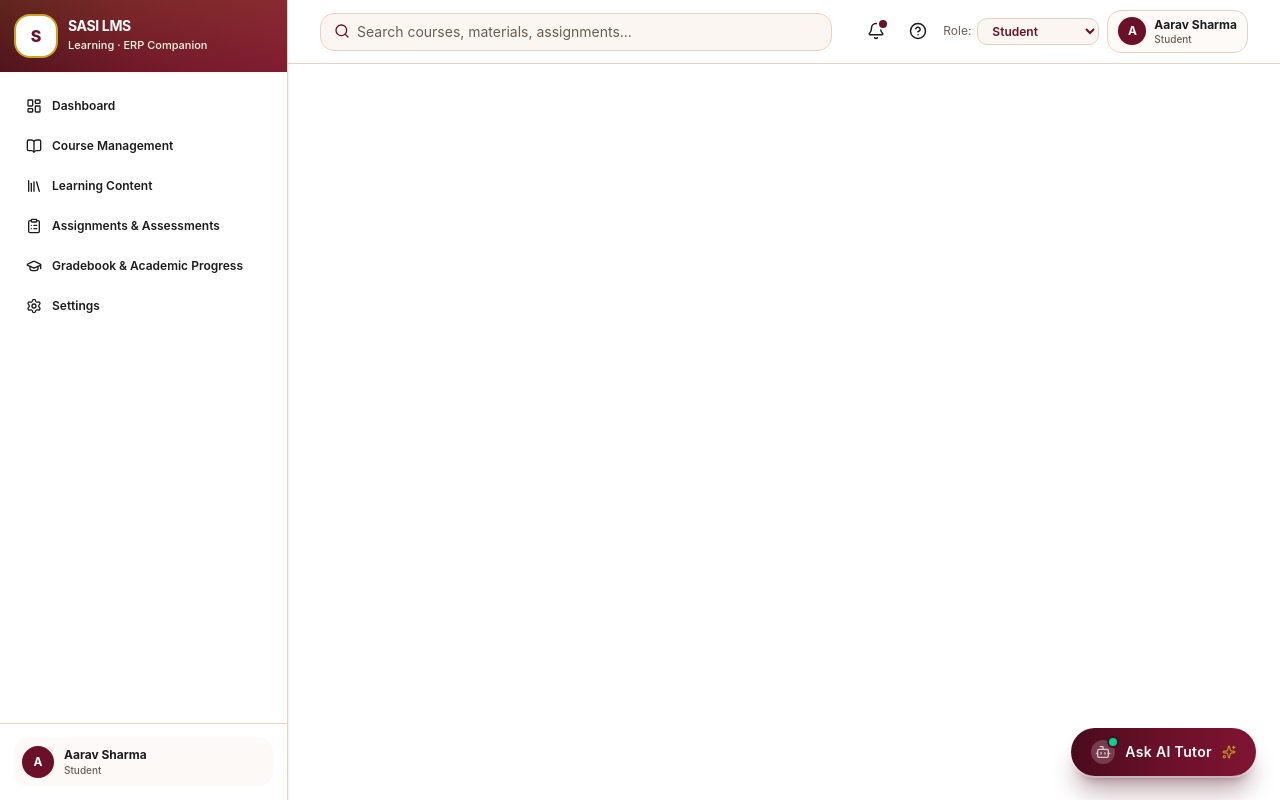
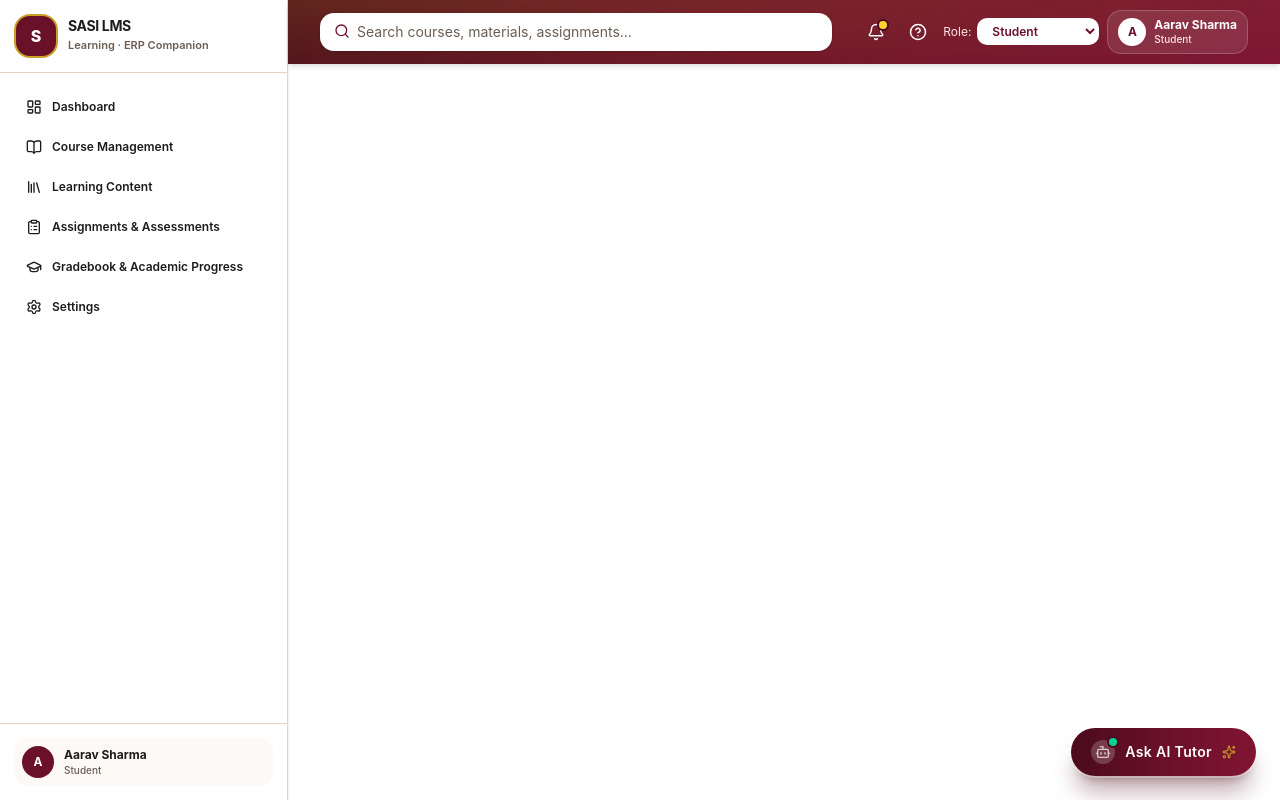
Before and after one commit to AjayKumarbadam/lms-prototype, a React (Vite) app: page /lms in a window 1280 px wide. Built offline with nearby package versions, Linux system fonts and the light colour scheme.

Commit message:
style: white sidebar with border and burgundy main navbar

```diff
--- a/src/components/layout/AppShell.tsx
+++ b/src/components/layout/AppShell.tsx
@@ -61,28 +61,28 @@ export function AppShell() {
         />
       )}
 
-      {/* 2. Side Dashboard (Sidebar) - Desktop Sticky & Mobile Drawer */}
+      {/* 2. Side Dashboard (Sidebar) - Desktop Sticky & Mobile Drawer (Single White Theme) */}
       <aside
-        className={`fixed inset-y-0 left-0 z-50 flex h-screen w-72 shrink-0 flex-col border-r border-border bg-card shadow-sm transition-transform duration-200 lg:sticky lg:top-0 lg:z-30 lg:translate-x-0 ${
+        className={`fixed inset-y-0 left-0 z-50 flex h-screen w-72 shrink-0 flex-col border-r border-border bg-white shadow-sm transition-transform duration-200 lg:sticky lg:top-0 lg:z-30 lg:translate-x-0 ${
           menu ? 'translate-x-0' : '-translate-x-full lg:translate-x-0'
         }`}
       >
-        {/* SASI LMS Brand Header integrated directly into the Side Dashboard */}
-        <div className="nav-glow flex items-center justify-between px-4 py-4 text-white shadow-xs">
+        {/* SASI LMS Brand Header in Single White Color with Border */}
+        <div className="flex items-center justify-between border-b border-border bg-white px-4 py-4">
           <div className="flex items-center gap-3">
-            <div className="grid h-10 w-10 shrink-0 place-items-center rounded-xl bg-white text-base font-extrabold text-brand shadow-sm ring-2 ring-brand-gold">
+            <div className="grid h-10 w-10 shrink-0 place-items-center rounded-xl bg-brand text-base font-extrabold text-white shadow-sm ring-2 ring-brand-gold">
               S
             </div>
             <div className="min-w-0">
-              <h2 className="text-sm font-bold leading-none tracking-tight text-white">SASI LMS</h2>
-              <p className="mt-1 text-[11px] font-medium text-brand-gold-soft truncate">
+              <h2 className="text-sm font-bold leading-none tracking-tight text-text-heading">SASI LMS</h2>
+              <p className="mt-1 text-[11px] font-semibold text-muted-foreground truncate">
                 Learning · ERP Companion
               </p>
             </div>
           </div>
           <button
             onClick={() => setMenu(false)}
-            className="rounded-lg p-1.5 text-white/80 hover:bg-white/10 lg:hidden"
+            className="rounded-lg p-1.5 text-muted-foreground hover:bg-secondary lg:hidden"
             aria-label="Close menu"
           >
             <X size={18} />
@@ -90,7 +90,7 @@ export function AppShell() {
         </div>
 
         {/* Sidebar Nav Links */}
-        <nav className="flex-1 space-y-1 overflow-y-auto px-3 py-4">
+        <nav className="flex-1 space-y-1 overflow-y-auto bg-white px-3 py-4">
           {nav.map((item) => (
             <NavLink
               key={item.to}
@@ -111,7 +111,7 @@ export function AppShell() {
         </nav>
 
         {/* Sidebar Footer User Info */}
-        <div className="border-t border-border p-3.5">
+        <div className="border-t border-border bg-white p-3.5">
           <button
             type="button"
             onClick={() => setProfile(true)}
@@ -130,11 +130,11 @@ export function AppShell() {
 
       {/* 3. Main Dashboard Area - Starts with Search Bar Header */}
       <div className="flex-1 min-w-0 flex flex-col min-h-screen bg-background">
-        {/* Main Dashboard Sticky Header Starting with Search Bar */}
-        <header className="sticky top-0 z-30 flex h-16 items-center justify-between gap-4 border-b border-border bg-card/90 px-4 backdrop-blur-md lg:px-8">
+        {/* Main Dashboard Sticky Header with Brand Burgundy Color (nav-glow) */}
+        <header className="nav-glow sticky top-0 z-30 flex h-16 items-center justify-between gap-4 px-4 text-white shadow-md lg:px-8">
           {/* Mobile Menu Toggle Button */}
           <button
-            className="rounded-lg p-2 text-foreground hover:bg-secondary lg:hidden"
+            className="rounded-lg p-2 text-white hover:bg-white/10 lg:hidden"
             onClick={() => setMenu(true)}
             aria-label="Open menu"
           >
@@ -148,7 +148,7 @@ export function AppShell() {
               value={q}
               onChange={(e) => setQ(e.target.value)}
               placeholder="Search courses, materials, assignments..."
-              className="w-full rounded-xl border border-border bg-input-background py-2 pl-9 pr-8 text-xs text-foreground placeholder:text-muted-foreground transition focus:border-brand focus:bg-card focus:outline-none focus:ring-2 focus:ring-brand-gold/40 sm:text-sm"
+              className="w-full rounded-xl border border-white/20 bg-white py-2 pl-9 pr-8 text-xs text-foreground placeholder:text-muted-foreground shadow-sm transition focus:outline-none focus:ring-2 focus:ring-brand-gold sm:text-sm"
             />
             {q && (
               <button
@@ -181,18 +181,18 @@ export function AppShell() {
           {/* Right Header Controls: Notifications, Help, Role Selector, User Profile */}
           <div className="flex items-center gap-1.5 sm:gap-2">
             <button
-              className="relative rounded-lg p-2 text-foreground hover:bg-secondary transition"
+              className="relative rounded-lg p-2 text-white hover:bg-white/10 transition"
               onClick={() => setNotes(true)}
               aria-label="Notifications"
             >
               <Bell size={18} />
               {unread > 0 && (
-                <span className="absolute right-1.5 top-1.5 h-2 w-2 rounded-full bg-brand ring-2 ring-card" />
+                <span className="absolute right-1.5 top-1.5 h-2 w-2 rounded-full bg-amber-300 ring-2 ring-brand-dark" />
               )}
             </button>
 
             <button
-              className="rounded-lg p-2 text-foreground hover:bg-secondary transition"
+              className="rounded-lg p-2 text-white hover:bg-white/10 transition"
               onClick={() => setHelp(true)}
               aria-label="Help"
             >
@@ -201,9 +201,9 @@ export function AppShell() {
 
             {/* Role Switcher Dropdown */}
             <div className="hidden items-center gap-1.5 sm:flex">
-              <span className="text-xs text-muted-foreground">Role:</span>
+              <span className="text-xs text-rose-100">Role:</span>
               <select
-                className="rounded-lg border border-border bg-secondary px-2.5 py-1 text-xs font-semibold text-brand transition focus:border-brand focus:outline-none"
+                className="rounded-lg border border-white/20 bg-white px-2.5 py-1 text-xs font-semibold text-brand shadow-xs transition focus:outline-none"
                 value={state.role}
                 onChange={(e) => {
                   dispatch({ type: 'SET_ROLE', role: e.target.value as Role })
@@ -218,15 +218,15 @@ export function AppShell() {
 
             {/* Profile Avatar Trigger */}
             <button
-              className="flex items-center gap-2 rounded-xl border border-border bg-secondary/50 px-2.5 py-1.5 transition hover:bg-secondary"
+              className="flex items-center gap-2 rounded-xl border border-white/20 bg-white/10 px-2.5 py-1.5 backdrop-blur-sm transition hover:bg-white/15"
               onClick={() => setProfile(true)}
             >
-              <span className="grid h-7 w-7 place-items-center rounded-full bg-brand text-xs font-bold text-white shadow-xs">
+              <span className="grid h-7 w-7 place-items-center rounded-full bg-white text-xs font-bold text-brand shadow-xs">
                 {me?.name.slice(0, 1)}
               </span>
               <span className="hidden text-left text-xs sm:block">
-                <span className="block font-bold text-text-heading">{me?.name}</span>
-                <span className="block text-[10px] capitalize text-muted-foreground">{state.role}</span>
+                <span className="block font-bold text-white">{me?.name}</span>
+                <span className="block text-[10px] capitalize text-rose-100">{state.role}</span>
               </span>
             </button>
           </div>
```
